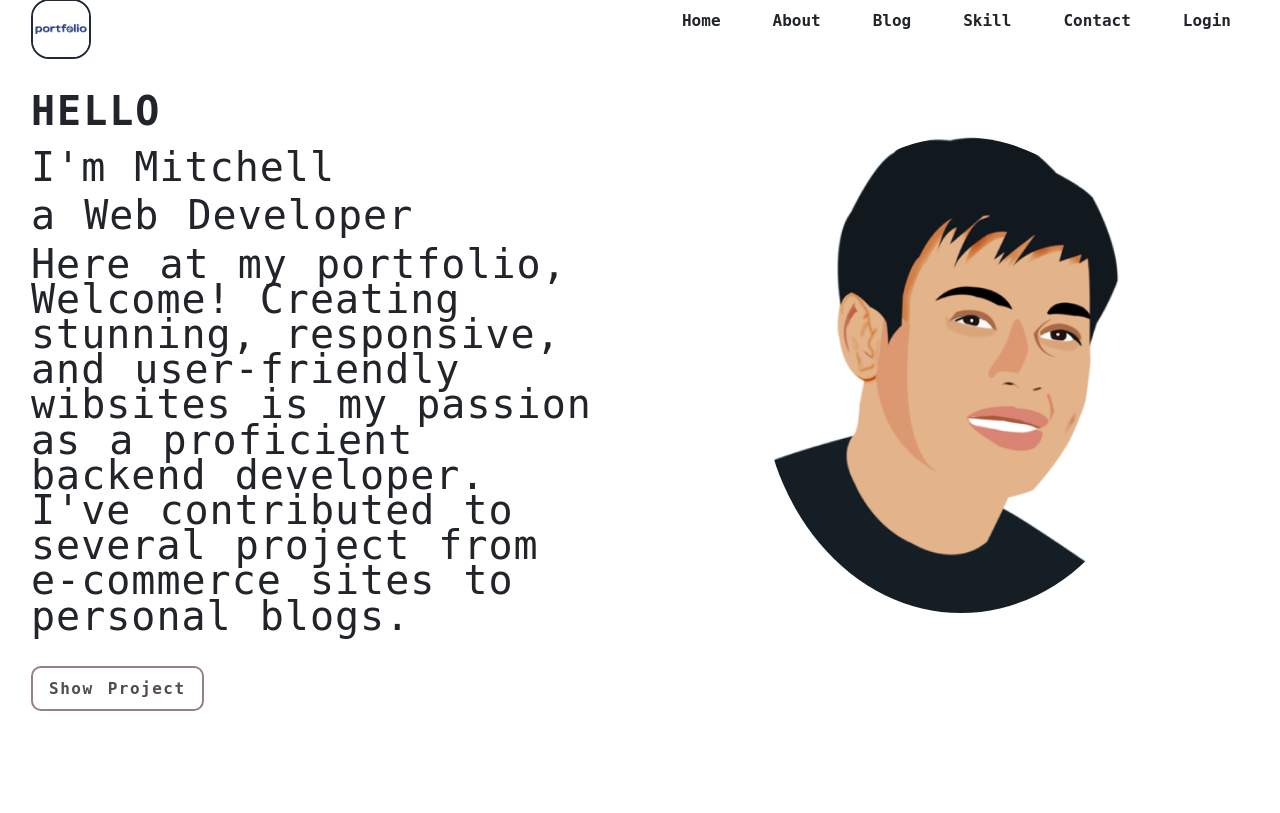
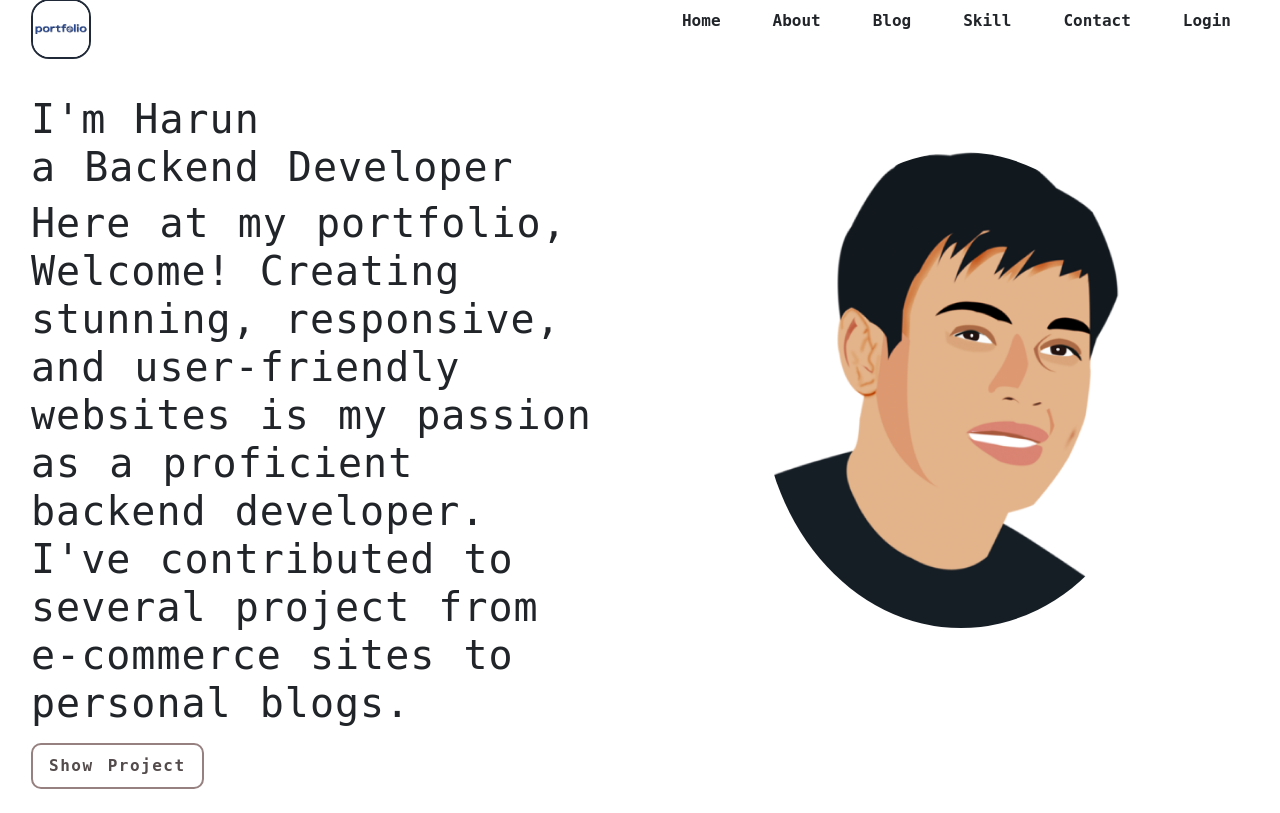
Before and after one commit to harun-u-r-rashid/final, a Django app: page / in a window 1280 px wide. Shown: the part 25-838 px from the top of the page. Before the commit the page ends 736 px from the top, so only its background shows below. Run offline with Django 5.2, Linux system fonts and the light colour scheme; some web fonts are replaced.

Commit message:
Semi_final_again

```diff
--- a/portfolio_app/templates/portfolio_app/about.html
+++ b/portfolio_app/templates/portfolio_app/about.html
@@ -14,9 +14,7 @@
             <h3 class="title-two">Here's who I am & what I do...</h3>
 
             <div class="about-description">
-                <p>Lorem ipsum dolor sit amet consectetur adipisicing elit. Minus, aspernatur possimus ullam quaerat,
-                    laboriosam ex voluptate aliquid laborum, obcaecati ratione accusamus! Ea nisi modi dolor nam
-                    numquam? Temporibus, molestias amet.</p>
+                <p>Welcome here, I'm Harunur Rashid, a passionate fresh backend developer. I am skilled in Python, Django and SQL. Stay connected and find my project in this portfolio.</p>
             </div>
 
             <div class="resume-btns">
--- a/portfolio_app/templates/portfolio_app/contact.html
+++ b/portfolio_app/templates/portfolio_app/contact.html
@@ -25,7 +25,7 @@
   <div class="social-icons">
 
     <a href=""><i class="fa-brands fa-facebook"></i></a>
-    <a href=""><i class="fa-brands fa-instagram"></i></a>
+    <a href="https://www.instagram.com/harun_evan/"><i class="fa-brands fa-instagram"></i></a>
     <a href=""><i class="fa-brands fa-twitter"></i></a>
     <a href=""><i class="fa-brnads fa-google-plus"></i></a>
   </div>
--- a/portfolio_app/templates/portfolio_app/home.html
+++ b/portfolio_app/templates/portfolio_app/home.html
@@ -12,12 +12,12 @@
         <label for="check" class="checkbox">
           <i class="ri-menu-line"></i>
         </label>
-      <p class="home-subtitle">HELLO</p>
+      <p class="home-subtitle">HELLO!</p>
       <h1 class="title">
-        I'm <span>Mitchell<br />a</span> Web Developer
+        I'm <span>Harun<br />a</span> Backend Developer
       </h1>
       <p class="home-description">
-        Here at my portfolio, Welcome! Creating stunning, responsive, and user-friendly wibsites is my passion as a
+        Here at my portfolio, Welcome! Creating stunning, responsive, and user-friendly websites is my passion as a
         proficient backend developer. I've contributed to several project from e-commerce sites to personal blogs.
       </p>
       <div class="showproject-btns">
--- a/static/css/style.css
+++ b/static/css/style.css
@@ -146,10 +146,11 @@
   font-weight: 600;
 }
 
-.home-description {
+.home-description p{
   line-height: 2.2rem;
   color: var(--text-light);
   margin-bottom: 2rem;
+  font-size: 18px;
 }
 
 .showproject-btns {
--- a/templates/base.html
+++ b/templates/base.html
@@ -27,6 +27,7 @@
                 <li><a href="{% url 'show_skill' %}">Skill</a></li>
                 <li><a href="{% url 'contact' %}">Contact</a></li>
                 {% if user.is_authenticated %}
+
 
                 {% if user.picture %}
                 <li><img src="{{user.picture.url}}" class="user-img" onclick="toggleMenu()"></li>
```
Also changed, not shown: db.sqlite3, media/upload/user_R5WKlFH.JPG (added), 1 other file. Lines whose indentation alone changed are shown as unchanged.
